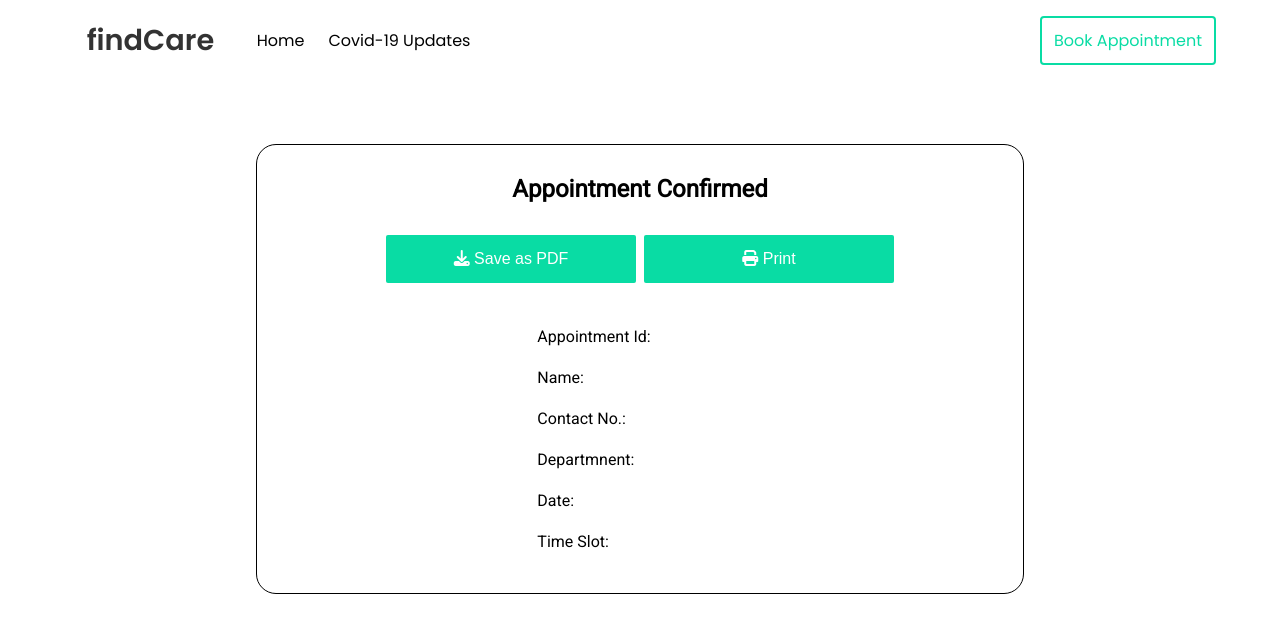
After one commit to aaryan610/findCare_hackathon, a PHP site: page /opd-appointment/successful/index.php in a window 1280 px wide. The commit adds this page. Shown: the top 633 px of the page. Run offline with PHP 8.4, Linux system fonts and the light colour scheme; the visitor is signed in with stand-in values (Sample User, id 1); data that the repository does not hold is empty; style sheets or scripts are compiled from the project's sources; some libraries are stand-ins or nearby versions.

Commit message:
OPD Appointment Slip

```diff
--- a/opd-appointment/index.php
+++ b/opd-appointment/index.php
@@ -1,4 +1,6 @@
 <?php
+    session_start();
+
     //Must Include Files
         include('../include/functions.inc.php');
 
@@ -17,7 +19,8 @@
 
             //Confirm Insertion
                 if($insert) {
-                    header("Location: ./");
+                    $_SESSION['key'] = mysqli_insert_id($con);
+                    header("Location: ./successful/");
                     die();
                 } else {
                     echo "Unsuccessful";
--- /dev/null
+++ b/opd-appointment/successful/index.css
@@ -0,0 +1,54 @@
+.table-container {
+  display: -ms-grid;
+  display: grid;
+  -ms-grid-rows: 1fr;
+      grid-template-rows: 1fr;
+  justify-items: center;
+  border: 1px solid #000;
+  width: 60vw;
+  margin: 4em auto;
+  padding: 30px 10px;
+  border-radius: 20px;
+  overflow: auto;
+}
+
+.table-container .action-buttons {
+  display: -ms-grid;
+  display: grid;
+  -ms-grid-columns: (1fr)[2];
+      grid-template-columns: repeat(2, 1fr);
+  grid-column-gap: 0.5em;
+  margin-top: 2em;
+}
+
+.table-container .action-buttons button {
+  background-color: #09dca4;
+  color: #fff;
+  border: none;
+  padding: 15px 45px;
+  border-radius: 2px;
+  cursor: pointer;
+  outline: none;
+  font-size: 1em;
+  width: 250px;
+}
+
+.table-container table {
+  margin-top: 2em;
+}
+
+.table-container table tbody tr td {
+  padding: 10px 45px;
+}
+
+@media only screen and (max-width: 768px) {
+  .table-container {
+    width: 90vw;
+  }
+  .table-container .action-buttons {
+    -ms-grid-columns: 1fr;
+        grid-template-columns: 1fr;
+    grid-row-gap: 0.5em;
+  }
+}
+/*# sourceMappingURL=index.css.map */
--- /dev/null
+++ b/opd-appointment/successful/index.php
@@ -0,0 +1,120 @@
+<?php
+    session_start();
+
+    //Must Include Files
+        include('../../include/functions.inc.php');
+?>
+<!DOCTYPE html>
+<html lang="en">
+<head>
+    <meta charset="UTF-8">
+    <meta name="viewport" content="width=device-width, initial-scale=1.0">
+    <link rel="stylesheet" href="../../assets/css/style.css">
+    <link rel="stylesheet" href="./index.css">
+
+    <title>Appointment Confirmation</title>
+</head>
+<body>
+    <?php
+
+        if(isset($_SESSION['key'])) {
+            $id = $_SESSION['key'];
+            $query = mysqli_query($con, "SELECT * FROM opd_appointments WHERE sno='$id'");
+            $row = mysqli_fetch_assoc($query);
+    ?>
+
+        <?php include('../../include/header.html.php'); ?>
+
+            <div class="table-container">
+                <h2>Appointment Confirmed</h2>
+                <div class="action-buttons">
+                    <button type="button" onclick="saveAsPDF();"><i class="fas fa-download"></i> Save as PDF</button>
+                    <button type="button" onclick="print();"><i class="fas fa-print"></i> Print</button>
+                </div>
+                <table>
+                    <tbody>
+                        <tr>
+                            <td>Appointment Id:</tdlass=>
+                            <td><?php echo $row['sno']; ?></tdclass=>
+                        </tr>
+                        <tr>
+                            <td>Name:</td>
+                            <td><?php echo $row['name']; ?></td>
+                        </divass=>
+                        <tr>
+                            <td>Contact No.:</td>
+                            <td><?php echo $row['contactno']; ?></td>
+                        </tr>
+                        <tr>
+                            <td>Departmnent:</td>
+                            <td><?php echo $row['department']; ?></td>
+                        </tr>
+                        <tr>
+                            <td>Date:</td>
+                            <td><?php echo $row['date']; ?></td>
+                        </tr>
+                        <tr>
+                            <td>Time Slot:</td>
+                            <td><?php echo $row['time']; ?></td>
+                        </tr>
+                    </tbody>
+                </table>
+            </div>
+
+            <?php session_destroy(); ?>
+
+    <?php
+        } else {
+            header('Location: ../');
+            die();
+        }
+
+    ?>
+
+    <script
+    src="https://kit.fontawesome.com/7368c40b21.js"
+    crossorigin="anonymous"
+></script>
+
+<script src="https://code.jquery.com/jquery-1.12.4.js"></script>
+<script type="text/javascript" src="https://cdnjs.cloudflare.com/ajax/libs/jspdf/1.5.3/jspdf.min.js"></script>
+<script type="text/javascript" src="https://html2canvas.hertzen.com/dist/html2canvas.js"></script>
+
+<script>
+
+    //Function to Save Slip as PDF
+        const saveAsPDF = () => {
+            const HTML_Width = $(".table-container table").width();
+            const HTML_Height = $(".table-container table").height();
+            const top_left_margin = 15;
+            const PDF_Width = HTML_Width + (top_left_margin * 2);
+            const PDF_Height = (PDF_Width * 1.5) + (top_left_margin * 2);
+            const canvas_image_width = HTML_Width;
+            const canvas_image_height = HTML_Height;
+
+            const totalPDFPages = Math.ceil(HTML_Height / PDF_Height) - 1;
+
+            html2canvas($(".table-container table")[0]).then(function (canvas) {
+                const imgData = canvas.toDataURL("image/jpeg", 1.0);
+                const pdf = new jsPDF('p', 'pt', [PDF_Width, PDF_Height]);
+                pdf.addImage(imgData, 'JPG', top_left_margin, top_left_margin, canvas_image_width, canvas_image_height);
+                for (let i = 1; i <= totalPDFPages; i++) {
+                    pdf.addPage(PDF_Width, PDF_Height);
+                    pdf.addImage(imgData, 'JPG', top_left_margin, -(PDF_Height * i) + (top_left_margin * 4), canvas_image_width, canvas_image_height);
+                }
+                pdf.save("<?php echo $row['name'] . "_" . $row['sno'] . "_" . $row['date'] ?>.pdf");
+            });
+        }
+
+    //Function to Print Slip
+        const print = () => {
+            const table = document.querySelector(".table-container table");
+
+            newWin = window.open("");
+            newWin.document.write(table.outerHTML);
+            newWin.print();
+            newWin.close();
+        };
+</script>
+</body>
+</html>
--- /dev/null
+++ b/opd-appointment/successful/index.scss
@@ -0,0 +1,55 @@
+@import "../../assets/css/variables";
+
+.table-container {
+  display: grid;
+  grid-template-rows: 1fr;
+  justify-items: center;
+  border: 1px solid #000;
+  width: 60vw;
+  margin: 4em auto;
+  padding: 30px 10px;
+  border-radius: 20px;
+  overflow: auto;
+
+  .action-buttons {
+    display: grid;
+    grid-template-columns: repeat(2, 1fr);
+    grid-column-gap: 0.5em;
+    margin-top: 2em;
+
+    button {
+      background-color: $primary-green;
+      color: #fff;
+      border: none;
+      padding: 15px 45px;
+      border-radius: 2px;
+      cursor: pointer;
+      outline: none;
+      font-size: 1em;
+      width: 250px;
+    }
+  }
+
+  table {
+    margin-top: 2em;
+
+    tbody {
+      tr {
+        td {
+          padding: 10px 45px;
+        }
+      }
+    }
+  }
+}
+
+@media only screen and (max-width: 768px) {
+  .table-container {
+    width: 90vw;
+
+    .action-buttons {
+      grid-template-columns: 1fr;
+      grid-row-gap: 0.5em;
+    }
+  }
+}
```
Also changed, not shown: register.html (deleted, +0 -17 lines), README.md, 1 other file.
